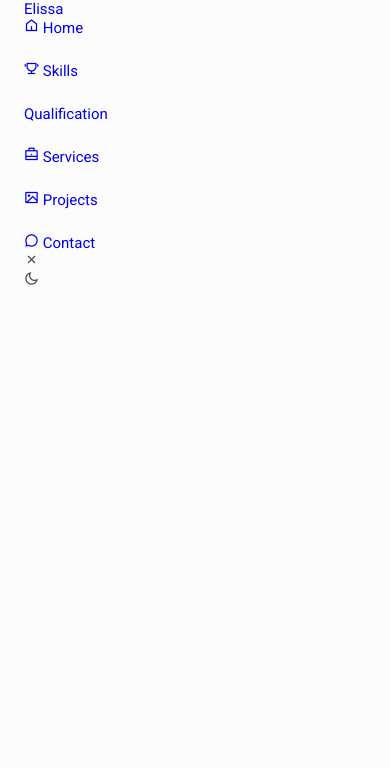
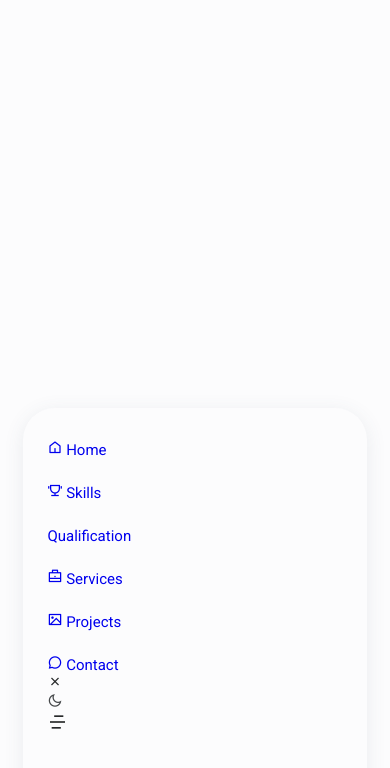
Before and after one commit to twizelissa/My-responsive-potfolio, a plain HTML site: page responsive-portfolio-website-chris/index.html in a window 390 px wide. Drawn offline with nearby package versions, Linux system fonts and the light colour scheme.

Commit message:
mobile first design

```diff
--- a/responsive-portfolio-website-chris/assets/css/styles.css
+++ b/responsive-portfolio-website-chris/assets/css/styles.css
@@ -155,8 +155,56 @@ body.dark-theme {
 }
 
 /*=============== HEADER & NAV ===============*/
+.header{
+  width: 100%;
+  position: fixed;
+  bottom: 2rem;
+  left: 0;
+  z-index: var(--z-fixed);
+}
 
+.nav{
+  height: calc(var(--header-height) +.5rem);
+  display: flex;
+  justify-content: space-between;
+  align-items: center;
+  background-color: var(--body-color);
+  box-shadow: 0 4px 20px (207,24%,35%,.1);
+  padding-inline: 1.5rem;
+  border-radius:3rem;
+}
 
+.nav__logo,
+.nav__toggle,
+.nav__close{
+  color: var(--title-color);
+
+}
+.nav__logo{
+  font-family: var(--title-font);
+  font-weight: var(--font-medium);
+}
+.nav__toggle{
+  display: flex;
+  font-size: 1.25rem;
+  cursor: pointer;
+}
+
+@media screen and (max-width:1024px){
+  .nav__menu{
+    position:fixed;
+    width: 88%;
+    left: 0;
+    right: 0;
+    margin: 0 auto;
+    bottom: 2rem;
+    background-color: var(--body-color);
+    box-shadow: 0 4px 20px hsla(207, 24%,35%,.1);
+    padding: 2rem 1.5rem 5rem;
+    border-radius: 2rem;
+    transition: bottom .3s;
+  }
+}
 /* Show menu */
 
 
--- a/responsive-portfolio-website-chris/index.html
+++ b/responsive-portfolio-website-chris/index.html
@@ -79,6 +79,10 @@
                     <div class="nav__buttons">
                         <i class="ri-moon-line change-theme" id="theme-button"></i>
                     </div>
+                    <!-- toggle button -->
+                    <div class="nav__toggle" id="nav-toggle">
+                        <i class="ri-menu-4-line"></i>
+                    </div>
                 </div>
             </nav>
         </header>
```
